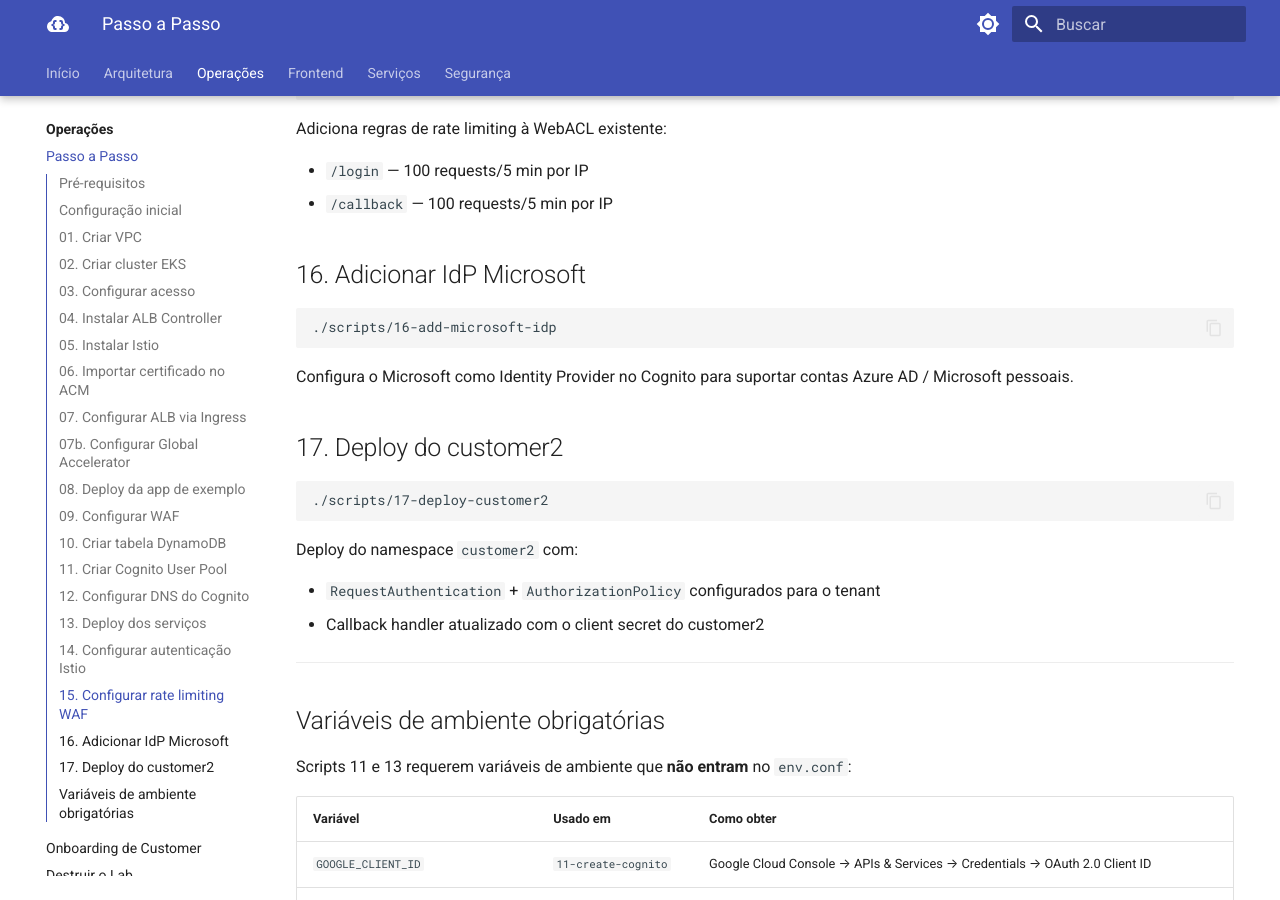
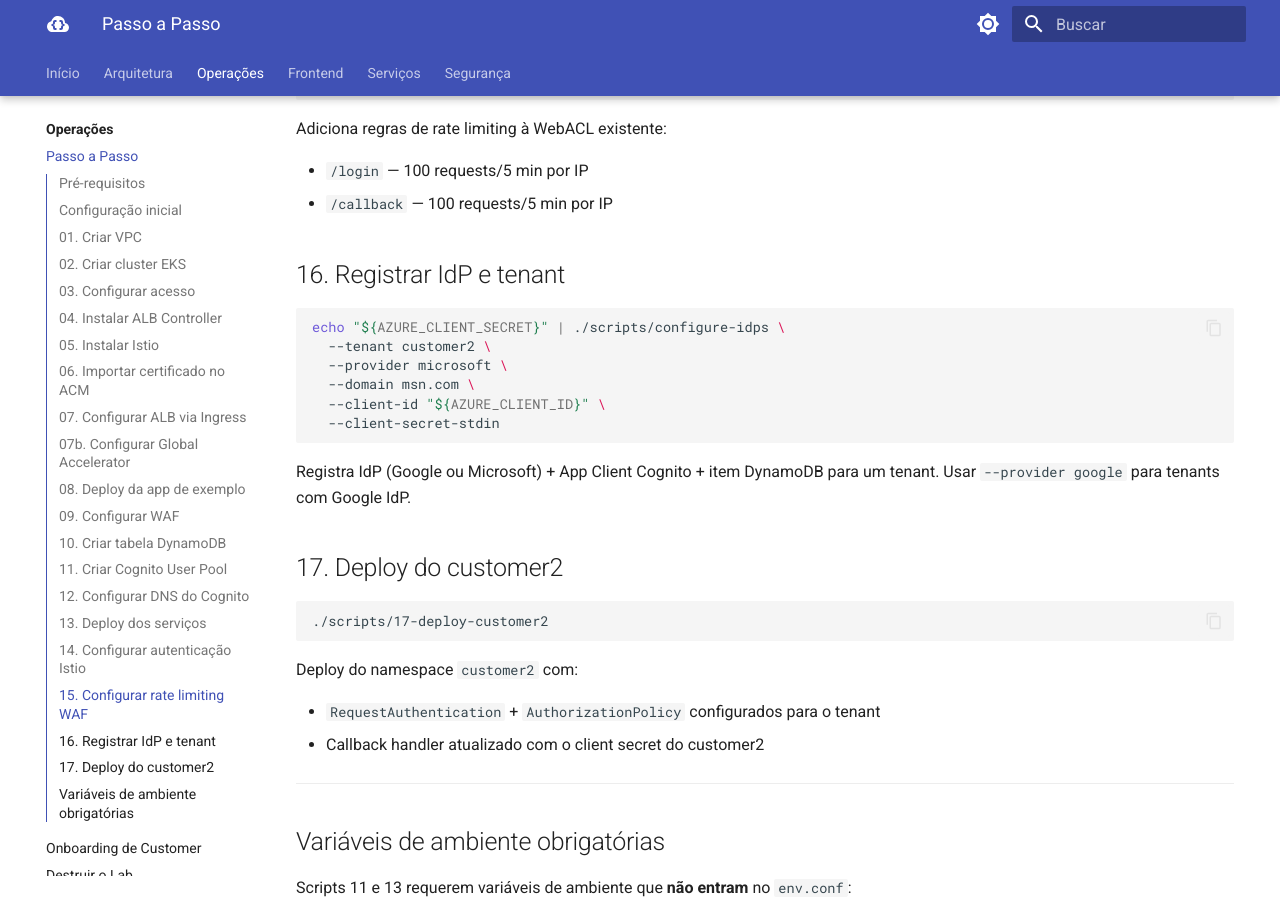
Before and after one commit to smsilva/aws-saas-platform, an MkDocs documentation site: the page built from docs/operacoes/passo-a-passo.md, in a window 1280 px wide and 900 px high, scrolled down 5789 px. Built offline with MkDocs 1.6.1 and Material for MkDocs 9.7.7, drawn with Linux system fonts in a browser that asks for light colours.

Commit message:
refactor(scripts/configure-idps): replace 16-add-microsoft-idp with generic configure-idps
new script accepts --tenant, --provider google|microsoft, --domain, --client-id,
--client-secret-stdin; derives idp_name and provider_type from --provider; script 16 deleted

Co-Authored-By: Claude Sonnet 4.6 <noreply@anthropic.com>

````diff
--- a/docs/operacoes/passo-a-passo.md
+++ b/docs/operacoes/passo-a-passo.md
@@ -241,13 +241,19 @@ Adiciona regras de rate limiting à WebACL existente:
 - `/login` — 100 requests/5 min por IP
 - `/callback` — 100 requests/5 min por IP
 
-## 16. Adicionar IdP Microsoft
+## 16. Registrar IdP e tenant
 
 ```bash
-./scripts/16-add-microsoft-idp
+echo "${AZURE_CLIENT_SECRET}" | ./scripts/configure-idps \
+  --tenant customer2 \
+  --provider microsoft \
+  --domain msn.com \
+  --client-id "${AZURE_CLIENT_ID}" \
+  --client-secret-stdin
 ```
 
-Configura o Microsoft como Identity Provider no Cognito para suportar contas Azure AD / Microsoft pessoais.
+Registra IdP (Google ou Microsoft) + App Client Cognito + item DynamoDB para um tenant.
+Usar `--provider google` para tenants com Google IdP.
 
 ## 17. Deploy do customer2
 
````
Also changed, not shown: CLAUDE.md (+1 -1 lines), HANDOFF.md (+2 -1 lines), docs/operacoes/index.md (+1 -1 lines), 3 other files.
